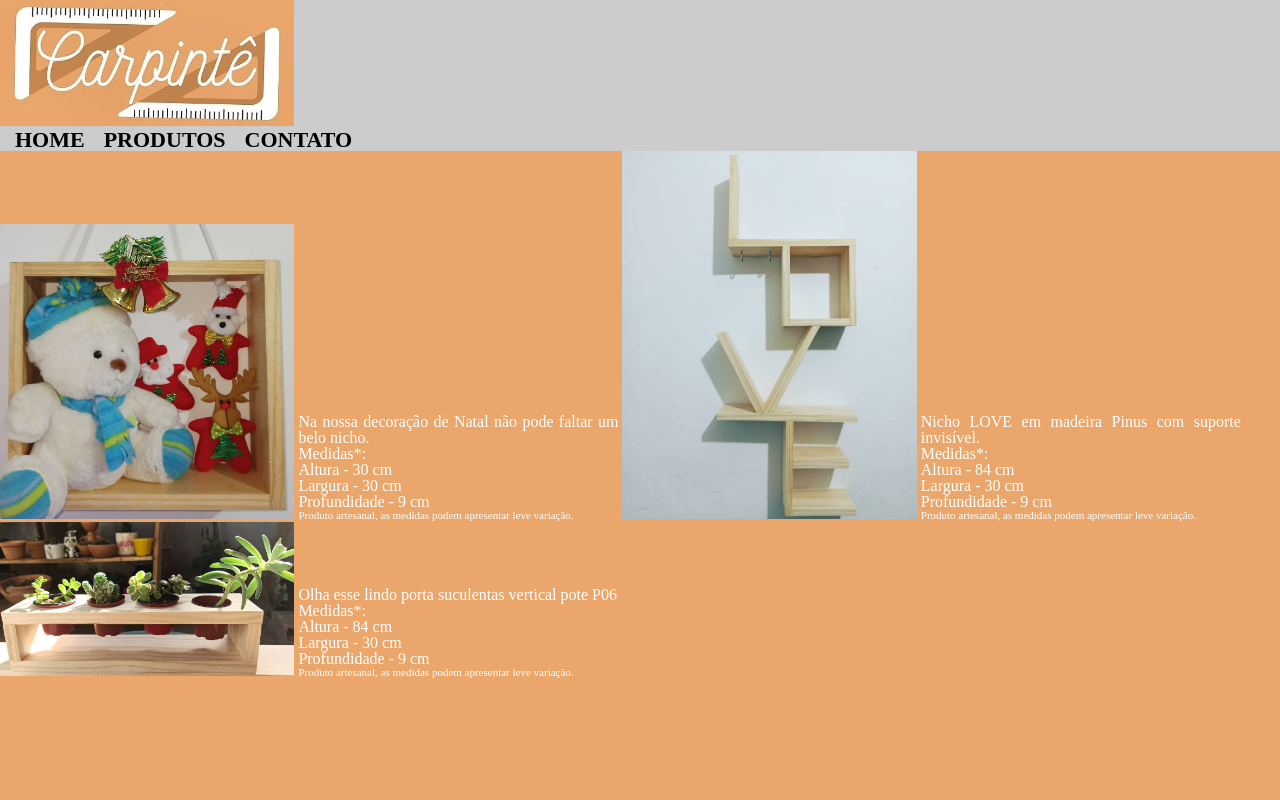
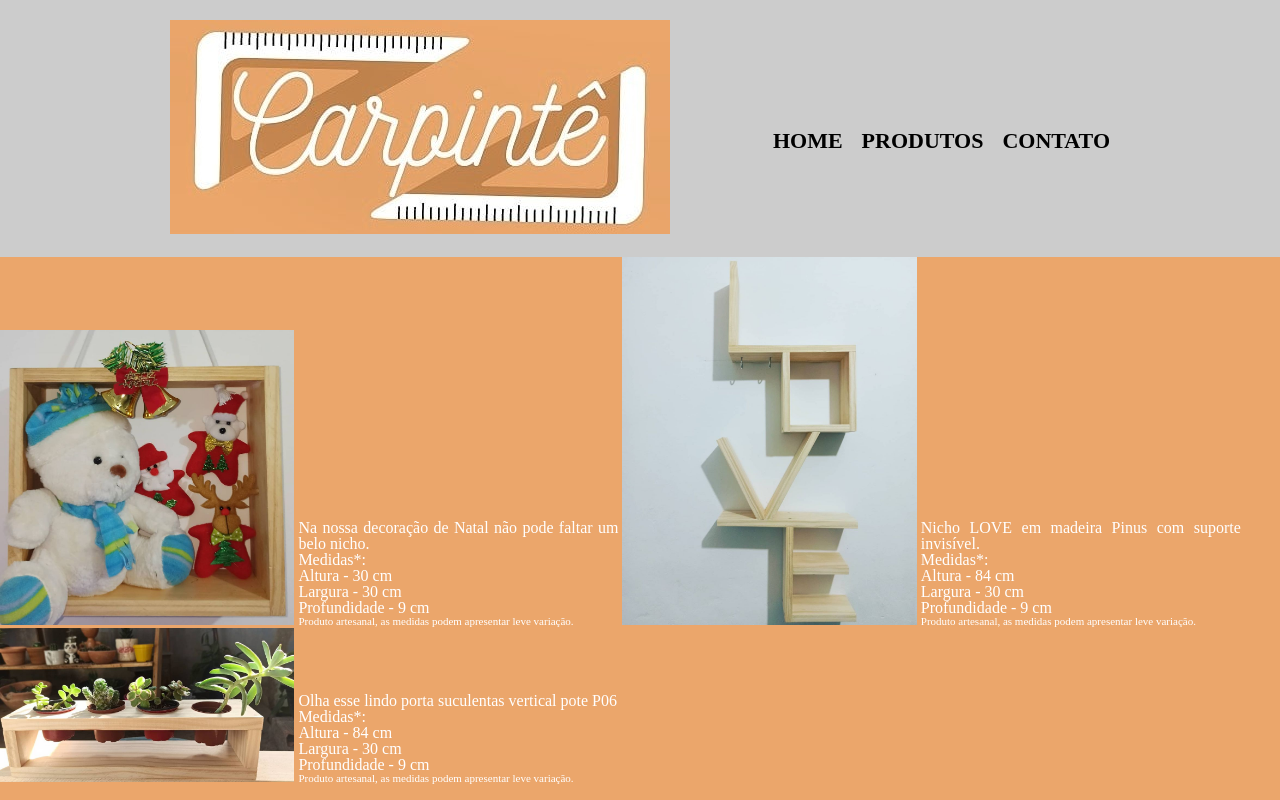
Before and after one commit to ramonmeira/carpinte.decoracao, a plain HTML site: page products.html in a window 1280 px wide. Drawn offline with Linux system fonts and the light colour scheme.

Commit message:
correções posicionamento cabeçalho

```diff
--- a/css/products.css
+++ b/css/products.css
@@ -1,5 +1,18 @@
 #header {
 	background-color: #CCCCCC;
+	padding: 20px 0;
+}
+
+.caixa{
+	width: 940px;
+	position: relative;
+	margin: 0 auto;
+}
+
+nav {
+	position: absolute;
+	top: 110px;
+	right: 0px;
 }
 
 nav li {
@@ -32,7 +45,7 @@ nav a {
 	font-size: 11px;
 }
 
-img{
+.image img{
   width: 23%;
 }
 
--- a/products.html
+++ b/products.html
@@ -10,6 +10,7 @@
 	<link rel="stylesheet" href="css/products.css">
 <body>
 	<header id="header" class="">
+		<div class="caixa">
 			<h1><img id="logo" src="images/logo.jpg" alt="Carpintê Decoração"></h1>
 
 			<nav>
@@ -19,6 +20,7 @@
 					<li><a href="contact.html" title="Contato">Contato</a></li>
 				</ul>
 			</nav>
+		</div>
 	</header><!-- /header -->
 
 
```
Lines whose indentation alone changed are shown as unchanged.
